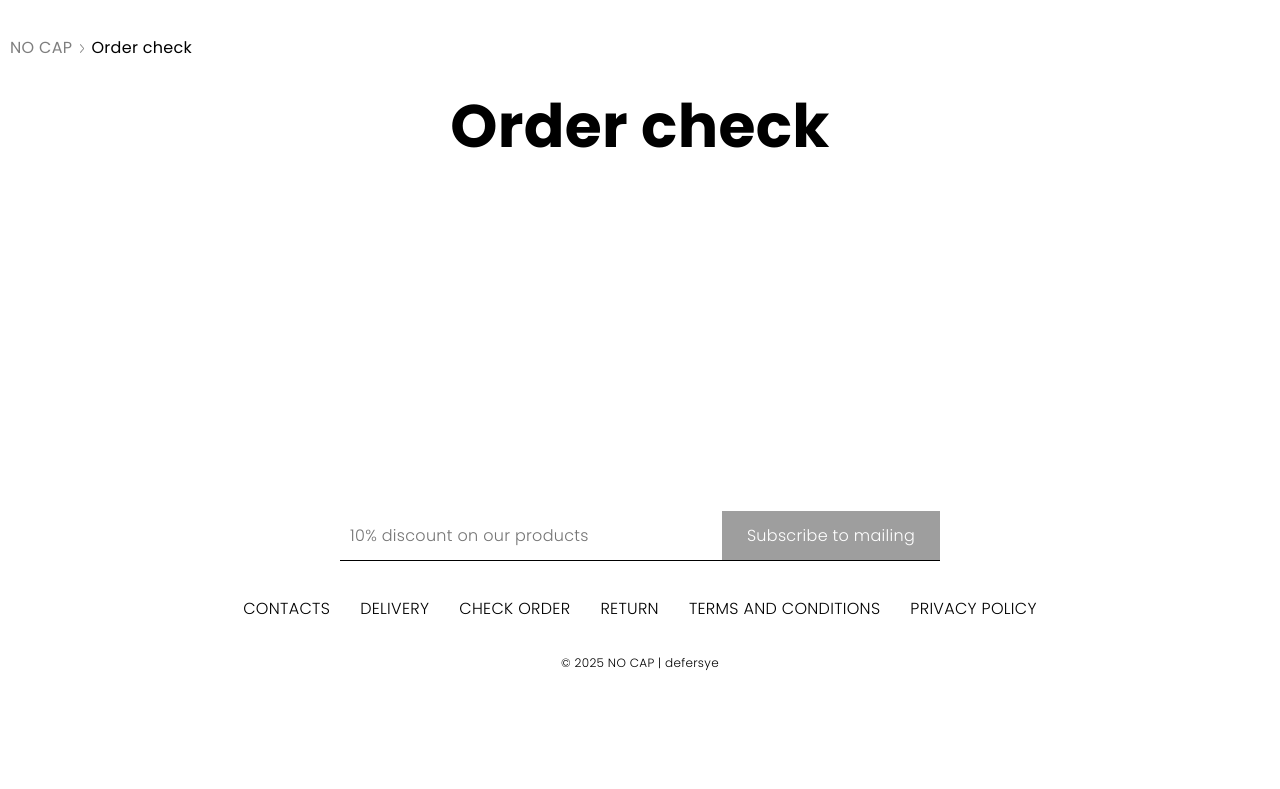
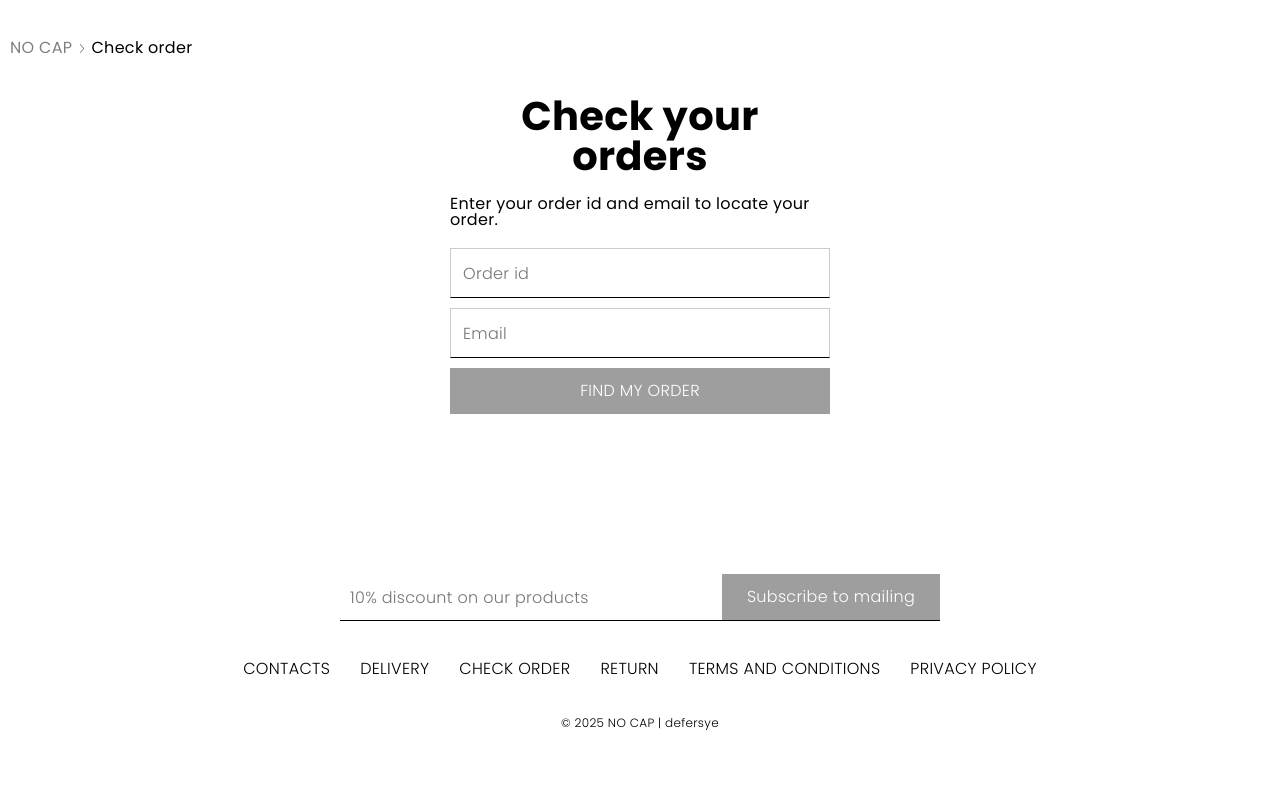
Before and after one commit to Defersye/No-cap, a PHP site: page /order_check in a window 1280 px wide. Shown: the part 71-860 px from the top of the page. Before the commit the page ends 742 px from the top, so only its background shows below. Run offline with PHP 8.4, Linux system fonts and the light colour scheme; a user stored in the database is signed in; data comes from the database, SQL or seed files in the repository; grey boxes are pictures that could not be loaded.

Commit message:
order check done

```diff
--- a/assets/css/media.css
+++ b/assets/css/media.css
@@ -346,6 +346,25 @@
       flex-direction: column;
    }
 
+   /* order check */
+   .check_item {
+      grid-auto-flow: row;
+      grid-template-columns: repeat(2, auto);
+      grid-template-rows: repeat(4, auto);
+      justify-items: stretch;
+   }
+   .check_item_title {
+      grid-column: 1;
+      grid-row: auto;
+      text-align: right;
+      border-bottom: none;
+      border-right: 1px solid black;
+   }
+   .check_item_text {
+      grid-column: 2;
+      grid-row: auto;
+   }
+
    /* footer */
    .footer_subscribe {
       flex-direction: column;
--- a/assets/css/pages.css
+++ b/assets/css/pages.css
@@ -76,9 +76,10 @@ textarea.contacts_input::-webkit-scrollbar {
 textarea.contacts_input::-webkit-scrollbar-thumb {
    background-color: steelblue;
 }
-#submit {
+.contacts #submit {
    padding: 15px;
    height: 50px;
+   text-transform: uppercase;
 }
 .contacts_info {
    padding: 50px;
@@ -118,6 +119,75 @@ textarea.contacts_input::-webkit-scrollbar-thumb {
    font-weight: 500;
 }
 
+/* order check */
+.check .container {
+   padding-bottom: 120px;
+   max-width: 400px;
+}
+.check_title {
+   width: 100%;
+   font-size: 40px;
+   font-weight: 600;
+   text-align: center;
+}
+.check_text {
+   margin: 20px 0;
+   font-weight: 400;
+}
+.check_form {
+   width: 100%;
+   display: flex;
+   flex-direction: column;
+   gap: 10px;
+}
+.check_input {
+   padding: 12px;
+   height: 50px;
+   border: 1px solid #ccc;
+   border-bottom: 1px solid black;
+}
+.check #submit {
+   padding: 15px;
+   width: 100%;
+   text-align: center;
+   text-transform: uppercase;
+}
+.check .container:has(.check_item) {
+   max-width: 600px;
+}
+.check .container:has(.check_item) #submit {
+   max-width: 380px;
+}
+.check_item {
+   margin-bottom: 40px;
+   display: grid;
+   place-items: center;
+   grid-auto-flow: column;
+   grid-template-columns: repeat(4, auto);
+   grid-template-rows: repeat(2, auto);
+}
+.check_item > p {
+   padding: 10px 20px;
+}
+.check_item_title {
+   grid-row: 1;
+   font-size: 20px;
+   font-weight: 500;
+   border-bottom: 1px solid black;
+}
+.check_item_text {
+   grid-row: 2;
+}
+.check_item_text.status {
+   /* color: steelblue; */
+   font-weight: 500;
+}
+.check_item_names {
+   padding: 10px;
+   display: flex;
+   flex-direction: column;
+   gap: 5px;
+}
 /* return */
 .return .container {
    padding-bottom: 120px;
--- a/controllers/PagesController.php
+++ b/controllers/PagesController.php
@@ -22,9 +22,12 @@ class PagesController
 
    public function orderCheck()
    {
+      $hash = isset($_POST["order_hash_id"]) ? $_POST["order_hash_id"] : "No";
+      $email = isset($_POST["email"]) ? $_POST["email"] : "No";
+
       $orderCheckModel = new \models\PagesModel();
-      $orderCheck = $orderCheckModel->orderCheck();
-      $orderCheckView = new \views\OrderCheckView($orderCheck);
+      $orderData = $orderCheckModel->orderCheck($hash, $email);
+      $orderCheckView = new \views\OrderCheckView($orderData);
    }
 
    public function return()
--- a/models/PagesModel.php
+++ b/models/PagesModel.php
@@ -24,9 +24,22 @@ class PagesModel
       return "<p class='contacts_message'>Message sent successfully. Do it again, if you need to!</p>";
    }
 
-   public function orderCheck()
+   public function orderCheck($hash, $email)
    {
-      // $query = mysqli_query($this->conn, "SELECT * FROM orders");
-      // return $query;
+      if ($hash == "No") {
+         return "No";
+      } else {
+         $query = mysqli_query($this->conn, "SELECT * FROM orders, products, users WHERE id_product = product_id AND order_hash_id = '$hash' AND email = '$email'");
+         if ($query->num_rows) {
+            if ($query->num_rows) {
+               while ($row = $query->fetch_assoc()) {
+                  $answers[] = $row;
+               }
+            }
+            return $answers;
+         } else {
+            return "Error";
+         }
+      }
    }
 }
--- a/templates/footer.html
+++ b/templates/footer.html
@@ -18,6 +18,5 @@
       <script>document.getElementById('year').innerHTML = new Date().getFullYear();</script>
    </div>
 </footer>
-<script src="assets/js/jquery-3.3.1.min.js"></script>
 <script src="assets/js/cart.js"></script>
 <script src="assets/js/subscribe.js"></script>
--- a/templates/header.php
+++ b/templates/header.php
@@ -1,3 +1,4 @@
+<script src="assets/js/jquery-3.3.1.min.js"></script>
 <script src="assets/js/header.js" defer></script>
 <script src="assets/js/search.js" defer></script>
 <header>
--- a/views/OrderCheckView.php
+++ b/views/OrderCheckView.php
@@ -4,7 +4,7 @@ namespace views;
 
 class OrderCheckView
 {
-   function __construct($orderCheck)
+   function __construct($orderData)
    {
 ?>
       <!doctype html>
@@ -14,7 +14,7 @@ class OrderCheckView
          <meta charset="UTF-8">
          <meta name="viewport" content="width=device-width, initial-scale=1.0">
 
-         <title>Return | NO CAP | Online store for style lovers</title>
+         <title>Check order | NO CAP | Online store for style lovers</title>
 
          <link rel="shortcut icon" href="assets/img/layout/favicon.ico" type="image/x-icon">
          <link rel="stylesheet" href="assets/css/general.css">
@@ -23,33 +23,74 @@ class OrderCheckView
       </head>
 
       <body>
-         <?php
-         include "./templates/header.php";
-         $this->orderCheck($orderCheck);
-         include "./templates/footer.html";
-         ?>
+         <? include "./templates/header.php"; ?>
+         <main>
+            <div class="path">
+               <div class="container">
+                  <a href="/home" class="path_text">NO CAP</a>
+                  <p class="path_text">&nbsp;<img src="assets/img/layout/path_arrow.png" alt="" class="path_arrow">&nbsp;</p>
+                  <a class="path_text_active">Check order</a>
+               </div>
+            </div>
+            <section class="check">
+               <div class="container">
+                  <?php
+                  if ($orderData == "No") {
+                     $this->renderView();
+                  } elseif ($orderData == "Error") {
+                     $this->renderError();
+                  } else {
+                     $this->renderData($orderData);
+                  } ?>
+               </div>
+            </section>
+         </main>
+         <? include "./templates/footer.html"; ?>
       </body>
 
       </html>
    <?php
    }
 
-   function orderCheck($orderCheck)
+   function renderView()
    { ?>
-      <main>
-         <div class="path">
-            <div class="container">
-               <a href="/home" class="path_text">NO CAP</a>
-               <p class="path_text">&nbsp;<img src="assets/img/layout/path_arrow.png" alt="" class="path_arrow">&nbsp;</p>
-               <a class="path_text_active">Order check</a>
-            </div>
+      <h2 class="check_title">Check your orders</h2>
+      <p class="check_text">Enter your order id and email to locate your order.</p>
+      <form class="check_form" action="/order_check" method="post">
+         <input type="number" name="order_hash_id" class="check_input" placeholder="Order id" required>
+         <input type="email" name="email" class="check_input" placeholder="Email" required>
+         <button type="submit" id="submit">Find my order</button>
+      </form>
+   <?php
+   }
+   function renderData($orderData)
+   { ?>
+      <h2 class="check_title">Your order</h2>
+      <p class="check_text">Here's your order details.</p>
+      <div class="check_item">
+         <p class="check_item_title">Order id</p>
+         <p class="check_item_text"><?= $orderData[0]['order_hash_id'] ?></p>
+         <p class="check_item_title">Products</p>
+         <div class="check_item_names">
+            <? foreach ($orderData as $item) {
+               echo "<p class=`check_item_text`>" . $item['quantity'] . "x " . $item['name'] . "</p>";
+            } ?>
          </div>
-         <section class="return">
-            <div class="container">
-               <h1 class="pages_title">Order check</h1>
-            </div>
-         </section>
-      </main>
+         <p class="check_item_title">Status</p>
+         <p class="check_item_text status"><?= $orderData[0]['status'] ?></p>
+         <p class="check_item_title">Date</p>
+         <p class="check_item_text"><?= substr($orderData[0]['date_order'], 0, 10) ?></p>
+      </div>
+      <a href="/order_check" id="submit">Check another order</a>
+   <?php
+   }
+
+   function renderError()
+   {
+   ?>
+      <h2 class="check_title">No order found</h2>
+      <p class="check_text">Please make sure you've entered the correct order id and email.</p>
+      <a href="/order_check" id="submit">Try again</a>
 <?php
    }
 }
```
Also changed, not shown: README.md.
